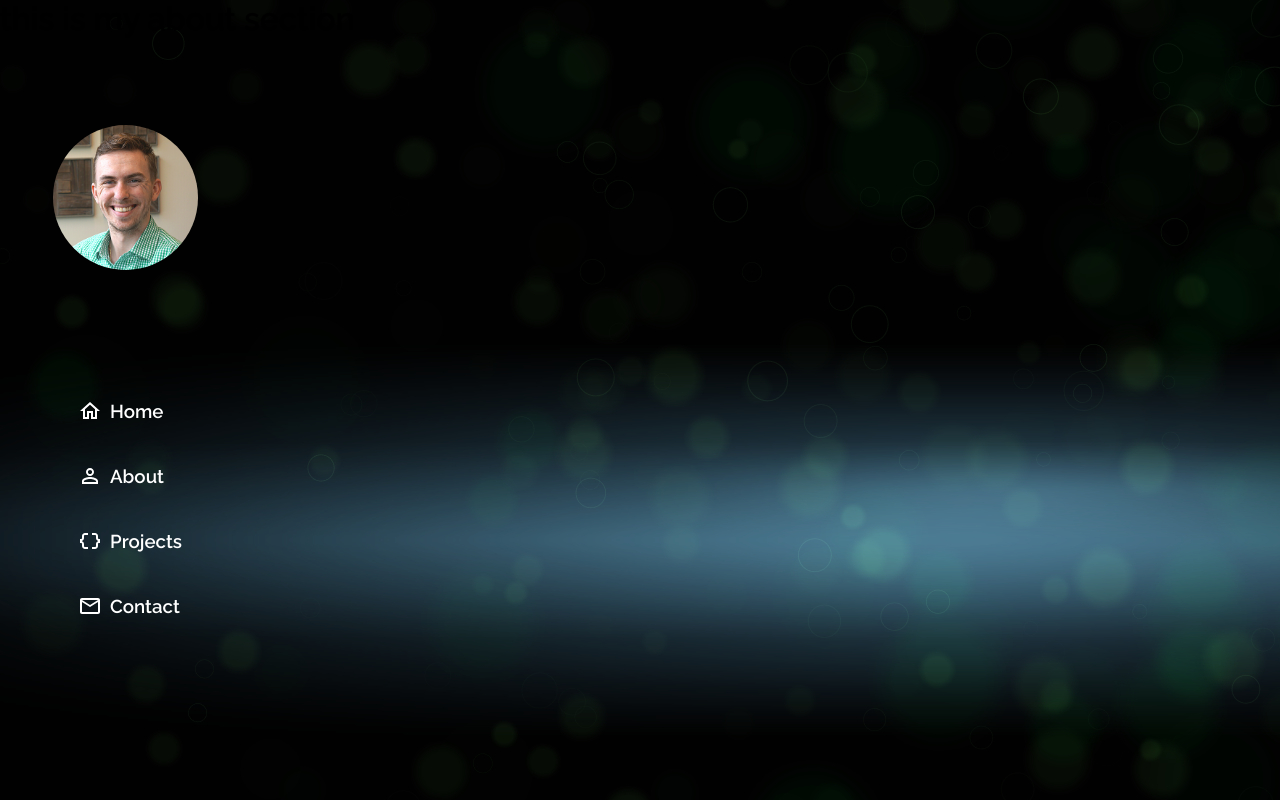
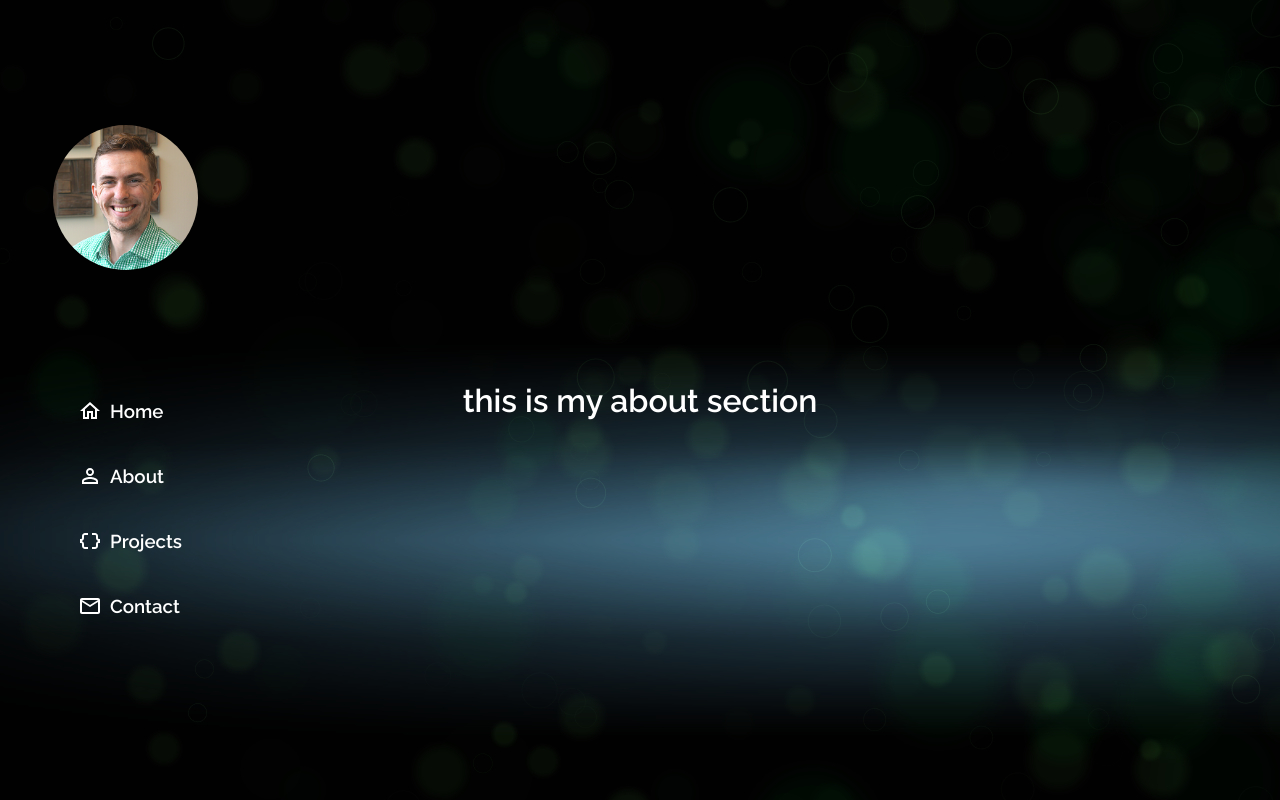
Before and after one commit to brand421/portfolio-site, a React (Create React App) app: page /about in a window 1280 px wide. Built offline with nearby package versions, Linux system fonts and the light colour scheme.

Commit message:
about css tweaks

```diff
--- a/src/components/About/About.css
+++ b/src/components/About/About.css
@@ -1,6 +1,6 @@
-
 .about__container {
     width: auto;
+    height: 100vh;
     display: flex;
     flex-direction: row;
     justify-content: center;
--- a/src/components/About/About.jsx
+++ b/src/components/About/About.jsx
@@ -1,4 +1,5 @@
 import React from "react";
+import "./about.css"
 
 export default function About() {
     return (
```
